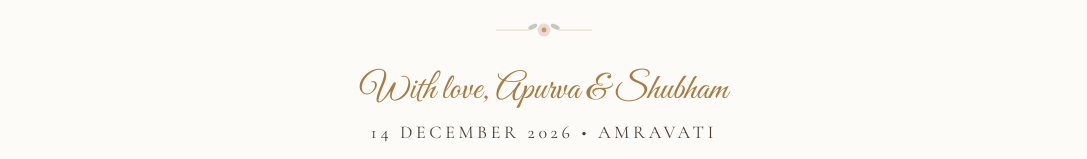
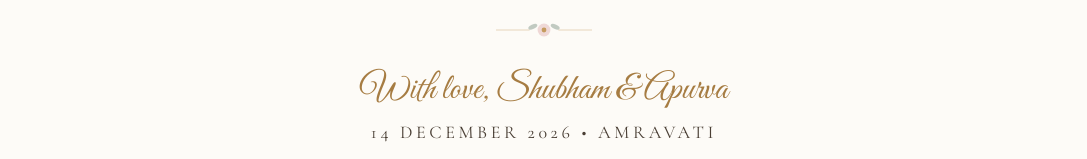
Before and after one commit to shubhamjane/Wedding-card, a plain HTML site: page index.html in a window 1280 px wide. Shown: the part 4218-4377 px from the top of the page, without its empty margins (96-1183 px from the left). Drawn offline with nearby package versions, Linux system fonts and the light colour scheme.

Commit message:
Swap names in closing message

```diff
--- a/index.html
+++ b/index.html
@@ -773,7 +773,7 @@
       </div>
 
       <p class="font-script text-3xl sm:text-4xl text-champagneDark">
-        With love, Apurva &amp; Shubham
+        With love, Shubham &amp; Apurva
       </p>
       <p class="mt-2 font-serif text-base sm:text-lg tracking-[0.2em] uppercase text-ink">
         14 December 2026 • Amravati
```
